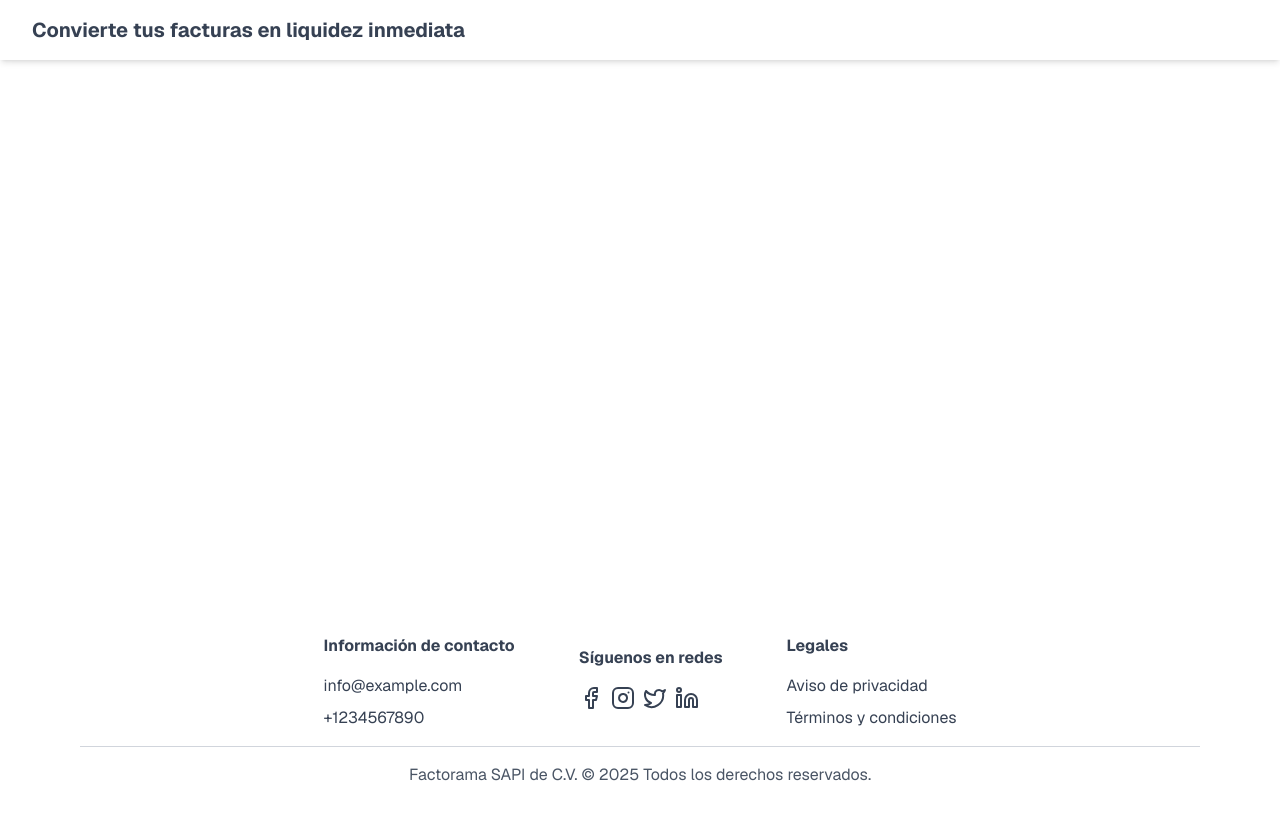
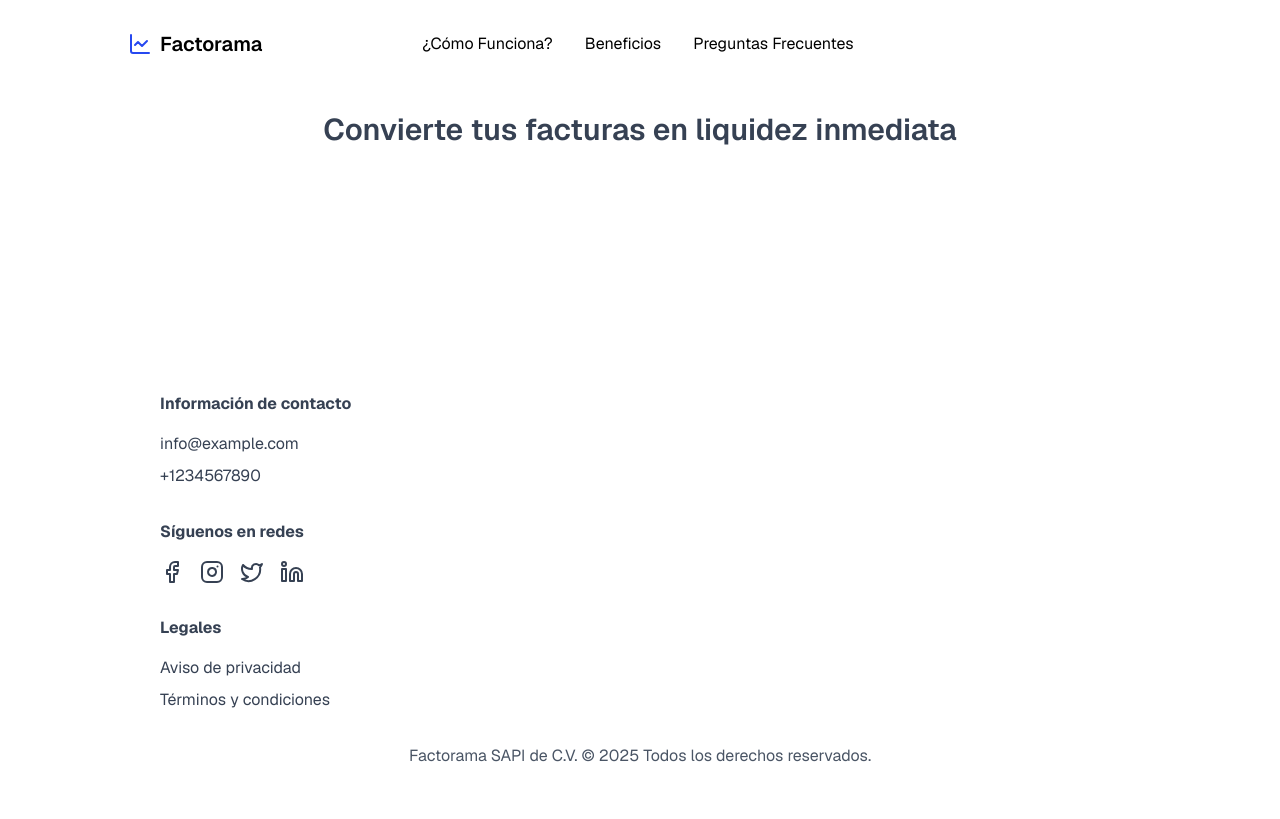
Before and after one commit to Factorama/factorama_website, a Next.js app: page / in a window 1280 px wide. Built offline with nearby package versions, Linux system fonts and the light colour scheme.

Commit message:
feat: Modified header & footer, added button for website

```diff
--- a/src/app/globals.css
+++ b/src/app/globals.css
@@ -6,26 +6,24 @@
 }
 
 @theme inline {
-  --color-background: var(--background);
-  --color-foreground: var(--foreground);
   --font-sans: var(--font-geist-sans);
   --font-mono: var(--font-geist-mono);
 }
 
 @media (prefers-color-scheme: dark) {
   :root {
-    --background: #dee1e7;
+    --background: #e9e9e9;
     --foreground: #ededed;
-    --button-background: #2648f0;
+    --button-main-lp: #2648f0 ;
     --footer-background: #e9e9e9;
     --header-background: #e9e9e9;
+    --text-color: #e9e9e9; /*comentario*/
   }
 }
 
 body {
+  font-family: Arial, Helvetica, sans-serif;
   background: var(--background);
-  color: var(--foreground);
-  font-family: Arial, Helvetica, sans-serif;
 }
 
 footer {
@@ -33,5 +31,9 @@ footer {
 }
 
 header {
-  background: var(--header-background) !important ;
+  background: var(--header-background)  ;
 }
+
+.button-main-lp {
+  background: var(--button-main-lp)  ;
+}
--- a/src/app/page.tsx
+++ b/src/app/page.tsx
@@ -1,8 +1,9 @@
+'use client'
 import Footer from "@/components/footer";
 import Header from "@/components/header";
 export default function Home() {
   return (
-    <div className="grid grid-rows-[20px_1fr_20px] items-center justify-items-center min-h-screen p-8 pb-20 gap-16 sm:p-20 font-[family-name:var(--font-geist-sans)]">
+    <div className="flex flex-col items-center justify-items-center min-h-screen p-8 pb-20 gap-16 sm:p-20 font-[family-name:var(--font-geist-sans)]">
       <main>
         <Header />
       </main>
--- /dev/null
+++ b/src/components/button.tsx
@@ -0,0 +1,42 @@
+interface ButtonProps {
+    height?: string;
+    width?: string;
+    size?: string;
+    textMessage?: string;
+    onClick?: string;
+    color?: string;
+    borderColor?: string;
+    borderWidth?: string;
+    borderRadius?: string;
+    padding?: string;
+    margin?: string;
+    fontSize?: string;
+    fontWeight?: string;
+    fontColor?: string;
+
+}
+
+export default function SimpleButton(props: ButtonProps) {
+    const {
+        height = '',
+        width = '',
+        size = '',
+        textMessage = '',
+        onClick = '',
+        color = '',
+        borderColor = '',
+        borderWidth = '',
+        borderRadius = '',
+        padding = '',
+        margin = '',
+        fontSize = '',
+        fontWeight = '',
+        fontColor = ''
+    } = props;
+
+    return (
+        <button className={` ${color} ${size} ${onClick}  ${borderColor} ${borderWidth} ${borderRadius} ${padding} ${margin} ${fontSize} ${height} ${width} ${fontWeight} ${fontColor}`}>
+            {textMessage}
+        </button>
+    )
+}
--- a/src/components/footer.tsx
+++ b/src/components/footer.tsx
@@ -1,13 +1,13 @@
 import { Facebook, Instagram, Twitter, Linkedin } from "lucide-react"
 export default function Footer() {
     return (
-        <footer className="row-start-3 flex flex-col w-full bg-footer-background py-8">
+        <footer className="row-start-3 flex fixed bottom-0 flex-col w-[80%] bg-footer-background py-8">
             <div className="container mx-auto">
-                <table className="mx-auto mb-4">
-                    <tr className="text-gray-700">
-                        <td className="px-8">
+                <div className="mx-auto mb-4">
+                    <div className="text-gray-700 flex flex-col gap-8">
+                        <div className="px-8 align-top">
                             <h3 className="font-bold mb-4">Información de contacto</h3>
-                            <ul className="space-y-2">
+                            <ul className="space-y-2 block">
                                 <li>
                                     <a href="mailto:info@example.com" className="hover:text-gray-900">info@example.com</a>
                                 </li>
@@ -15,12 +15,11 @@ export default function Footer() {
                                     <a href="tel:+1234567890" className="hover:text-gray-900">+1234567890</a>
                                 </li>
                             </ul>
-                        </td>
-                        <td className="px-8">
+                        </div>
+                        <div className="px-8 align-top">
                             <h3 className="font-bold mb-4">Síguenos en redes</h3>
-                            <ul className="space-y-2 flex gap-2">
+                            <ul className="flex gap-4 flex-wrap">
                                 <li>
-
                                     <a href="https://www.facebook.com/example" className="hover:text-gray-900"><Facebook /></a>
                                 </li>
                                 <li>
@@ -33,24 +32,23 @@ export default function Footer() {
                                     <a href="https://www.youtube.com/example" className="hover:text-gray-900"><Linkedin /></a>
                                 </li>
                             </ul>
-                        </td>
-                        <td className="px-8">
+                        </div>
+                        <div className="px-8 align-top">
                             <h3 className="font-bold mb-4">Legales</h3>
-                            <ul className="space-y-2">
+                            <ul className="space-y-2 block">
                                 <li>
                                     <a href="/privacidad" className="hover:text-gray-900">Aviso de privacidad</a>
                                 </li>
                                 <li>
                                     <a href="/terminos" className="hover:text-gray-900">Términos y condiciones</a>
                                 </li>
-
                             </ul>
-                        </td>
-                    </tr>
-                </table>
+                        </div>
+                    </div>
+                </div>
             </div>
 
-            <div className="border-t border-gray-300 pt-4">
+            <div className="pt-4">
                 <p className="text-center text-gray-600">
                    Factorama SAPI de C.V. &copy; {new Date().getFullYear()} Todos los derechos reservados.
                 </p>
--- a/src/components/header.tsx
+++ b/src/components/header.tsx
@@ -1,12 +1,104 @@
+import { ChartLine, Menu } from "lucide-react";
+import SimpleButton from "./button";
+import { useState } from "react";
+
 export default function Header() {
+const [isMenuOpen, setIsMenuOpen] = useState(false);
     return (
-        <header className="fixed top-0 left-0 right-0 z-50 w-full bg-header-background py-4 shadow-md">
+        <header className="fixed top-0 left-0 right-0 z-50 w-[80%] bg-header-background py-4 mx-auto">
             <div className="container mx-auto">
-                <nav className="flex justify-between items-center px-8">
-                    <div className="flex items-center space-x-4">
-                        <p className="text-gray-700 font-bold text-xl">Convierte tus facturas en liquidez inmediata</p>
+            <div className="flex flex-row justify-between items-center mb-8">
+                    <div className="flex items-center">
+                        <a href="#" className="flex items-center gap-2">
+                            <ChartLine color="#2648f0" absoluteStrokeWidth />
+                            <span className="font-semibold text-xl">Factorama</span>
+                        </a>
                     </div>
-                </nav>
+
+                    {/* Menú para pantallas grandes */}
+                    <nav className="hidden lg:flex items-center py-4">
+                        <ul className="flex gap-8">
+                            <li><a href="#" className="hover:text-gray-600">¿Cómo Funciona?</a></li>
+                            <li><a href="#" className="hover:text-gray-600">Beneficios</a></li>
+                            <li><a href="#" className="hover:text-gray-600">Preguntas Frecuentes</a></li>
+                        </ul>
+                    </nav>
+
+                    <div className="flex items-center gap-4">
+                        {/* Botón de inicio de sesión - solo visible en desktop */}
+                        <div className="hidden lg:block">
+                            <SimpleButton
+                                height="h-9"
+                                fontWeight="font-semibold"
+                                fontColor="text-white"
+                                textMessage="Iniciar Sesión"
+                                color="button-main-lp"
+                                borderRadius="rounded-2xl"
+                                padding="px-6 py-2"
+                                fontSize="text-sm"
+                                width="w-auto"
+                            />
+                        </div>
+
+                        {/* Botón de menú para móvil/tablet */}
+                        <button
+                            className="lg:hidden"
+                            onClick={() => setIsMenuOpen(!isMenuOpen)}
+                        >
+                            <Menu size={24} color="#2648f0" />
+                        </button>
+                    </div>
+                </div>
+
+                {/* Menú móvil desplegable */}
+                {isMenuOpen && (
+                    <div className="lg:hidden absolute top-full left-0 right-0 w-full bg-white shadow-lg py-4 z-50">
+                        <nav className="flex flex-col">
+                            <ul className="flex flex-col gap-4 px-6">
+                                <li><a href="#" className="hover:text-gray-600">¿Cómo Funciona?</a></li>
+                                <li><a href="#" className="hover:text-gray-600">Beneficios</a></li>
+                                <li><a href="#" className="hover:text-gray-600">Preguntas Frecuentes</a></li>
+                                <li><SimpleButton height="h-9" fontWeight="font-semibold" fontColor="text-white" textMessage="Iniciar Sesión" color="button-main-lp" borderRadius="rounded-2xl" padding="px-6 py-2" fontSize="text-sm" width="w-full" /></li>
+                            </ul>
+                        </nav>
+                    </div>
+                )}
+
+                {/* Contenido principal - siempre visible */}
+                <div className="flex flex-col items-center gap-4">
+                    <p className="text-gray-700 font-semibold text-3xl text-center my-2">
+                        Convierte tus facturas en liquidez inmediata
+                    </p>
+                    <div className="flex flex-col md:flex-col lg:flex-row items-center gap-4">
+                        <SimpleButton
+                            height="sm:h-auto md:h-9 lg:h-11"
+                            fontWeight="font-semibold"
+                            fontColor="text-white"
+                            textMessage="Vende tu factura"
+                            onClick=""
+                            color="button-main-lp"
+                            borderRadius="rounded-2xl"
+                            padding="px-4 py-2"
+                            margin="mx-auto"
+                            fontSize="text-md"
+                            width="w-full lg:w-50"
+                        />
+
+                        <SimpleButton
+                            height="sm:h-auto md:h-9 lg:h-11"
+                            fontWeight="font-semibold"
+                            fontColor="text-white"
+                            textMessage="Invierte ahora"
+                            onClick=""
+                            color="button-main-lp"
+                            borderRadius="rounded-2xl"
+                            padding="px-4 py-2"
+                            margin="mx-auto"
+                            fontSize="text-md"
+                            width="w-full lg:w-50"
+                        />
+                    </div>
+                </div>
             </div>
         </header>
     )
```
